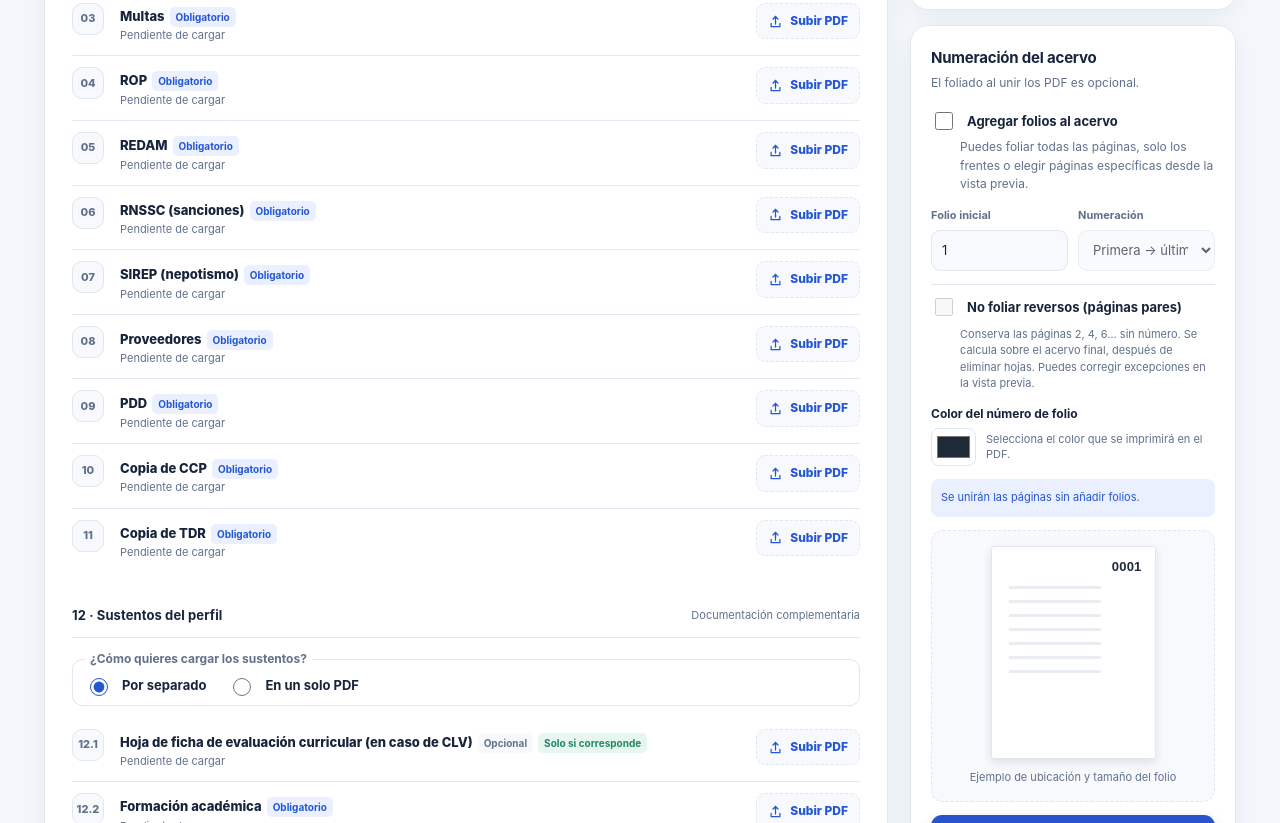
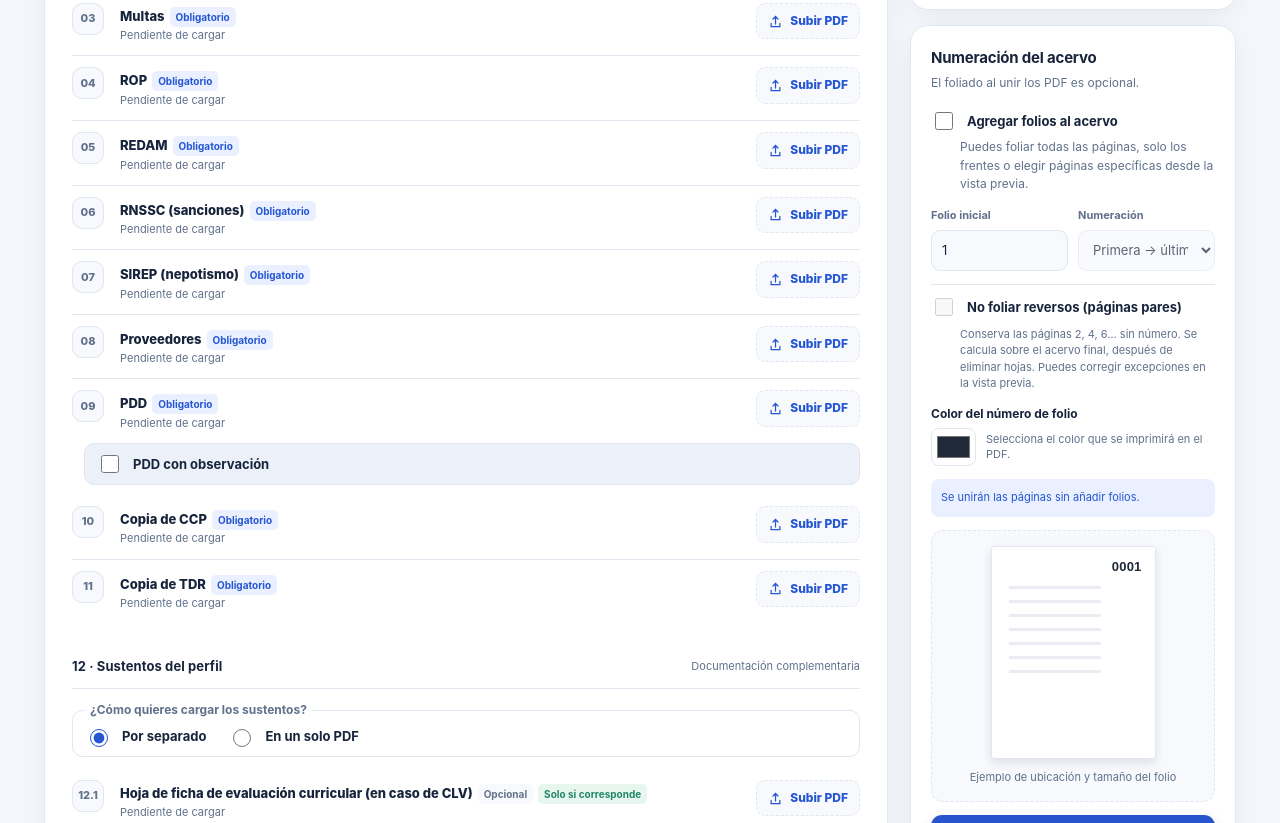
Before and after one commit to darckis28/Tu_Acervo, a plain HTML site: page index.html in a window 1280 px wide. Shown: the part 794-1617 px from the top of the page. Drawn offline with Linux system fonts and the light colour scheme.

Commit message:
Add files via upload

```diff
--- a/acervo.js
+++ b/acervo.js
@@ -2,7 +2,13 @@ function activeProfileSlots(){
  return $('profileCombined').checked?[PROFILE_PDF]:PROFILE;
 }
 function activeSlots(){
- return [...GENERAL,...activeProfileSlots(),...($('hasAdenda').checked?ADENDA:[])];
+ return [
+  ...GENERAL_HASTA_PDD,
+  ...($('hasPddObservation').checked?ANTECEDENTES_PDD:[]),
+  ...GENERAL_DESPUES_PDD,
+  ...activeProfileSlots(),
+  ...($('hasAdenda').checked?ADENDA:[])
+ ];
 }
 function makeEntry(file){return {id:++uid,file,name:file.name,size:file.size,pages:null,error:'',deleted:new Set(),skipped:new Set(),forced:new Set()}}
 function remainingPages(item){return item.pages===null?0:Math.max(0,item.pages-item.deleted.size)}
@@ -44,7 +50,10 @@ function slotItem(s){
  return `<div class="slot${ready?' is-ready':''}" id="slot-${s.id}"><div class="slot-num">${ready?'✓':s.number}</div><div class="slot-data"><div class="slot-name">${esc(s.name)}<span class="tag ${s.optional?'':'required'}">${s.optional?'Opcional':'Obligatorio'}</span>${s.conditional?'<span class="tag conditional">Solo si corresponde</span>':''}</div><div class="slot-note">${count?count+' archivo'+(count===1?'':'s')+' adjunto'+(count===1?'':'s'):'Pendiente de cargar'}</div>${count?'<div class="files">'+fileHTML+'</div>':''}</div><button class="upload-btn" data-add="${s.id}" type="button" title="Agregar PDF a ${esc(s.name)}">${iconUpload}${count?(s.single?'Reemplazar PDF':'Agregar más'):'Subir PDF'}</button></div>`;
 }
 function renderSlots(){
- $('generalSlots').innerHTML=GENERAL.map(slotItem).join('');
+ $('generalThroughPdd').innerHTML=GENERAL_HASTA_PDD.map(slotItem).join('');
+ $('pddAttachments').hidden=!$('hasPddObservation').checked;
+ $('pddAttachmentSlots').innerHTML=ANTECEDENTES_PDD.map(slotItem).join('');
+ $('generalAfterPdd').innerHTML=GENERAL_DESPUES_PDD.map(slotItem).join('');
  $('profileSlots').innerHTML=activeProfileSlots().map(slotItem).join('');
  $('profileCombinedHelp').hidden=!$('profileCombined').checked;
  $('adendaSlots').innerHTML=ADENDA.map(slotItem).join('');
@@ -103,6 +112,7 @@ function newAcervo(){
   $(mode+'Color').value='#202a39';$(mode+'ProgressOuter').classList.add('hidden');$(mode+'Progress').style.width='0%';$(mode+'Message').textContent='';
  }
  $('hasAdenda').checked=false;$('folioAcervo').checked=false;$('profileSeparate').checked=true;
+ $('hasPddObservation').checked=false;
  $('acervoStart').disabled=true;$('acervoDirection').disabled=true;$('acervoNoBack').disabled=true;$('acervoColor').disabled=true;
  renderSlots();updateSample('acervo');updateSample('single');switchTab('acervo');
  $('demoNote').classList.remove('show');
--- a/datos.js
+++ b/datos.js
@@ -1,7 +1,7 @@
 
 'use strict';
 
-const GENERAL=[
+const GENERAL_HASTA_PDD=[
  {id:'contrato',name:'Contrato',number:'01'},
  {id:'ruc',name:'RUC',number:'02'},
  {id:'multas',name:'Multas',number:'03'},
@@ -10,7 +10,13 @@ const GENERAL=[
  {id:'rnssc',name:'RNSSC (sanciones)',number:'06'},
  {id:'sirep',name:'SIREP (nepotismo)',number:'07'},
  {id:'proveedores',name:'Proveedores',number:'08'},
- {id:'pdd',name:'PDD',number:'09'},
+ {id:'pdd',name:'PDD',number:'09'}
+];
+const ANTECEDENTES_PDD=[
+ {id:'pdd_penales',name:'Antecedentes penales',number:'09.1',optional:true},
+ {id:'pdd_judiciales',name:'Antecedentes judiciales',number:'09.2',optional:true}
+];
+const GENERAL_DESPUES_PDD=[
  {id:'ccp',name:'Copia de CCP',number:'10'},
  {id:'tdr',name:'Copia de TDR',number:'11'}
 ];
@@ -35,7 +41,9 @@ const ADENDA=[
  {id:'adenda_renuncia',name:'Carta de renuncia o resolución',number:'13.6'}
 ];
 const PROFILE_PDF={id:'perfil_completo',name:'Sustentos del perfil completos',number:'12',single:true};
-const bucket=new Map([...GENERAL,...PROFILE,PROFILE_PDF,...ADENDA].map(s=>[s.id,[]]));
+const bucket=new Map([
+ ...GENERAL_HASTA_PDD,...ANTECEDENTES_PDD,...GENERAL_DESPUES_PDD,...PROFILE,PROFILE_PDF,...ADENDA
+].map(s=>[s.id,[]]));
 const $=id=>document.getElementById(id);
 const kb=n=>n>=1e6?(n/1e6).toFixed(1)+' MB':(n/1024).toFixed(0)+' KB';
 const four=n=>String(n).padStart(4,'0');
--- a/estilos.css
+++ b/estilos.css
@@ -127,3 +127,5 @@ html[data-theme="dark"] .error-conexion{background:#452428;color:#ffe1df;border-
 .profile-upload-mode{display:flex;flex-wrap:wrap;gap:4px 22px;margin:12px 0;padding:6px 12px 9px;border:1px solid var(--line);border-radius:10px}
 .profile-upload-mode legend{padding:0 5px;font-size:12px;font-weight:700;color:var(--muted)}
 .profile-mode-help{margin:0 0 8px;font-size:12px;color:var(--muted)}
+.pdd-observation{margin:0 0 10px 12px;padding:8px 12px;background:var(--bg-soft);border:1px solid var(--line);border-radius:10px}
+.pdd-observation p{margin:8px 0 0}
--- a/index.html
+++ b/index.html
@@ -32,7 +32,17 @@
   <main class="main-panel">
    <div class="main-head"><div><h2>Documentos del acervo</h2><p>Agrega uno o varios PDF por apartado. Revisa las páginas y elimina hojas innecesarias antes de unirlos en este orden.</p></div><span class="counter" id="loadedCounter">0 de 21 grupos de carga</span></div>
    <div class="group-label"><strong>01—11 · Documentos generales</strong><span>Orden fijo de integración</span></div>
-   <div id="generalSlots"></div>
+   <div id="generalSlots">
+    <div id="generalThroughPdd"></div>
+    <div class="pdd-observation">
+     <label class="toggle-line"><input type="checkbox" id="hasPddObservation" aria-controls="pddAttachments"><span>PDD con observación</span></label>
+     <div id="pddAttachments" hidden>
+      <p class="profile-mode-help">Adjunta los antecedentes que correspondan. Puedes cargar uno o ambos.</p>
+      <div id="pddAttachmentSlots"></div>
+     </div>
+    </div>
+    <div id="generalAfterPdd"></div>
+   </div>
    <div class="group-label profile-label"><strong>12 · Sustentos del perfil</strong><span>Documentación complementaria</span></div>
    <fieldset class="profile-upload-mode" id="profileUploadMode">
     <legend>¿Cómo quieres cargar los sustentos?</legend>
--- a/iniciar.js
+++ b/iniciar.js
@@ -5,6 +5,10 @@ function init(){
  $('themeToggle').addEventListener('click',()=>setTheme(document.documentElement.dataset.theme==='dark'?'light':'dark'));
  $('tabAcervo').addEventListener('click',()=>switchTab('acervo'));
  $('tabFolio').addEventListener('click',()=>switchTab('folio'));
+ $('hasPddObservation').addEventListener('change',()=>{
+  $('acervoMessage').textContent='';
+  renderSlots();
+ });
  $('profileUploadMode').addEventListener('change',()=>{
   $('acervoMessage').textContent='';
   renderSlots();
--- a/procesamiento.js
+++ b/procesamiento.js
@@ -114,6 +114,7 @@ function updateSample(mode){
 function setBusy(value,mode){
  isBusy=value;const btn=$(mode==='acervo'?'generateAcervo':'generateSingle');btn.disabled=value;
  $('profileUploadMode').disabled=value;
+ $('hasPddObservation').disabled=value;
  $(mode==='acervo'?'generateAcervoText':'generateSingleText').textContent=value?'Procesando PDF…':(mode==='acervo'?'Unir y descargar acervo':'Foliar y descargar PDF');
  $(mode+'ProgressOuter').classList.toggle('hidden',!value);
  $('openAcervoEditor').disabled=value||!getModeEntries('acervo').some(e=>e.pages>0&&!e.error);
```
Also changed, not shown: 1 other file.
